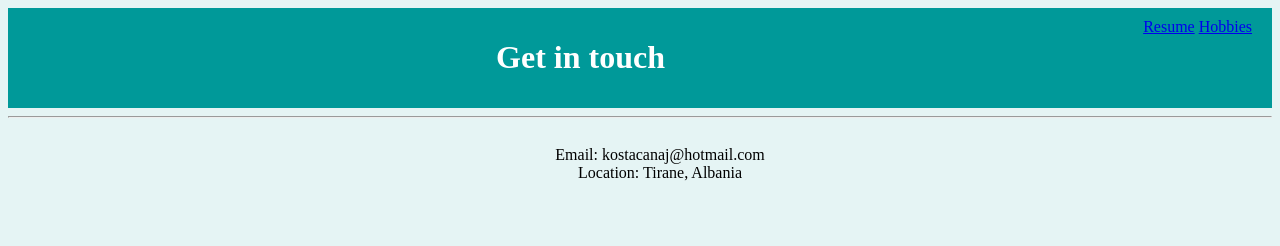
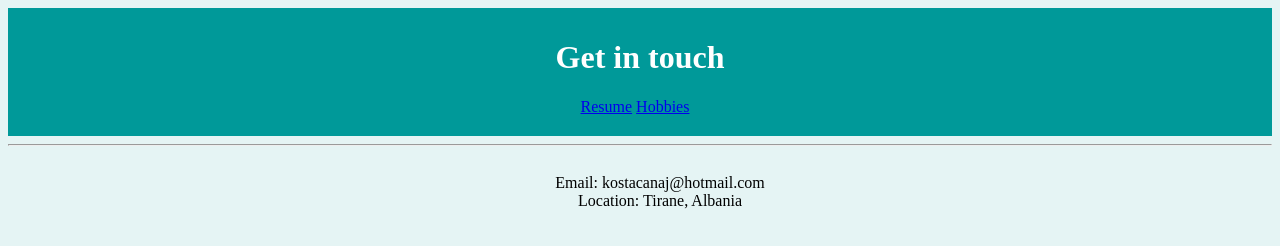
Before and after one commit to fyw82xk78v-hash/Kostandin-Resume, a plain HTML site: page Contact.html in a window 1280 px wide. Drawn offline with Linux system fonts and the light colour scheme.

Commit message:
Update Contact.html

```diff
--- a/Contact.html
+++ b/Contact.html
@@ -10,15 +10,14 @@
         li {list-style-type: none;}
         body {background-color: #E5F4F4;}
         .header {background-color: #009999; color: white; padding: 10px;}
-        h1 {display: inline-block;}
-        nav { float:right; margin-right: 10px;
-            padding-bottom: 10px;
-        display: inline-block;}
+        .text-3xl {text-align: center;}
+        nav { text-align: center; margin-right: 10px;
+            padding-bottom: 10px;}
     </style>
 </head>
 <body>
     <div class="header">
-    <h1>Get in touch</h1>
+    <h1 class="text-3xl">Get in touch</h1>
     <nav>
     <a href="./index.html">Resume</a>
     <a href="./Hobbies.html">Hobbies</a>
```
